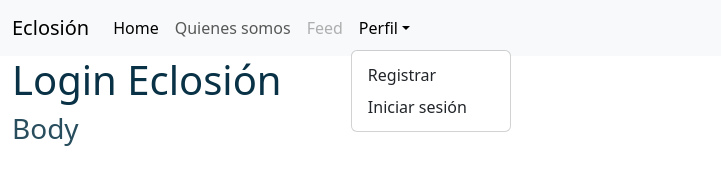
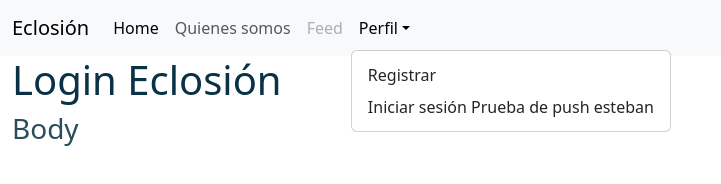
Before and after one commit to valentinatp/project-eclosion, a plain HTML site: page login.html in a window 1280 px wide. Both pictures are taken after a click on the button "Perfil". Shown: the whole page, without its empty margins (0-721 px from the left). Drawn offline with nearby package versions, Linux system fonts and the light colour scheme.

Commit message:
prueba push

```diff
--- a/login.html
+++ b/login.html
@@ -41,7 +41,7 @@
                                     <a class="dropdown-item" href="registration.html">Registrar</a>
                                 </li>
                                 <li>
-                                    <a class="dropdown-item" href="login.html">Iniciar sesión</a>
+                                    <a class="dropdown-item" href="login.html">Iniciar sesión Prueba de push esteban</a>
                                 </li>
                             </ul>
                         </li>
```
